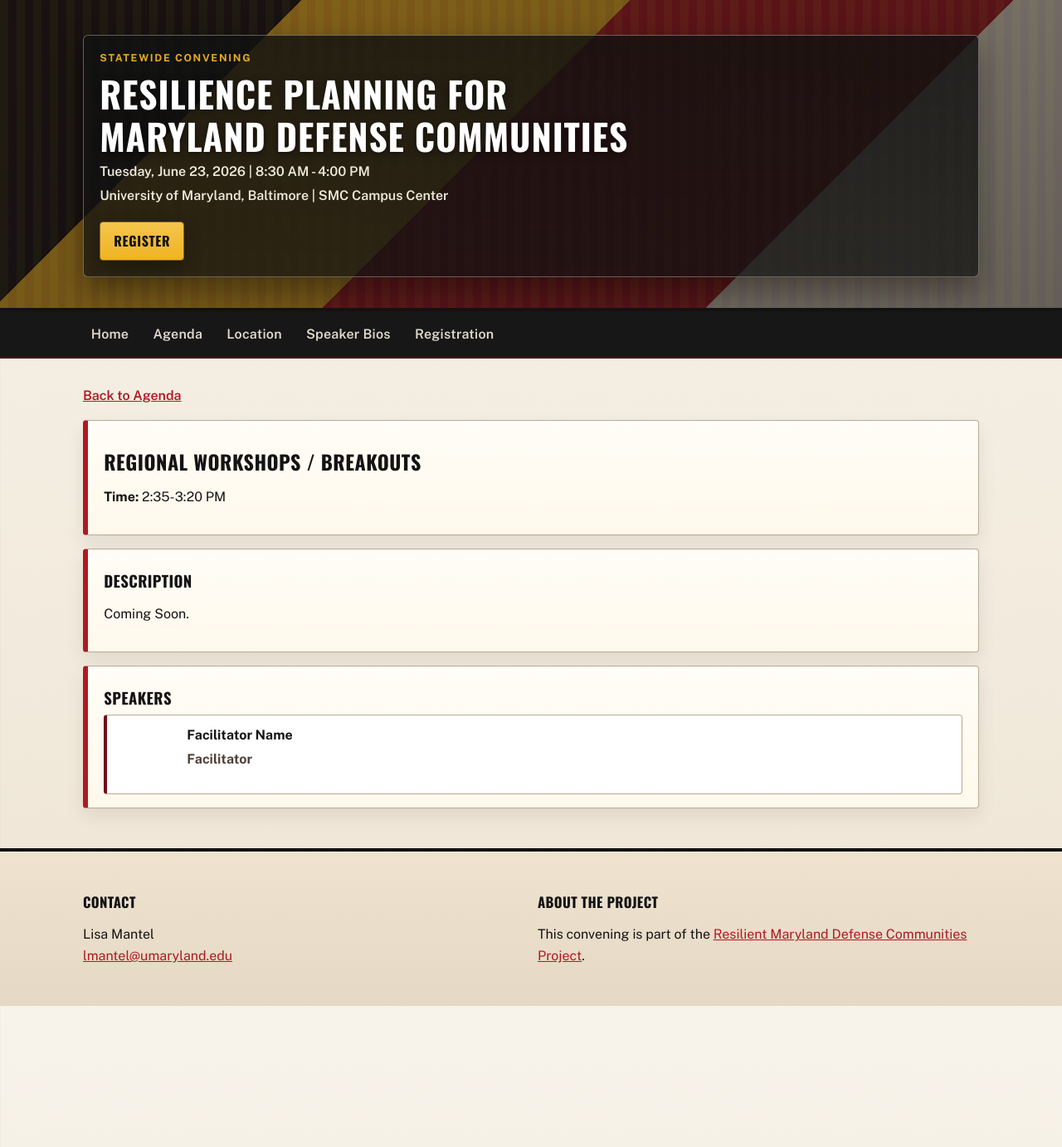
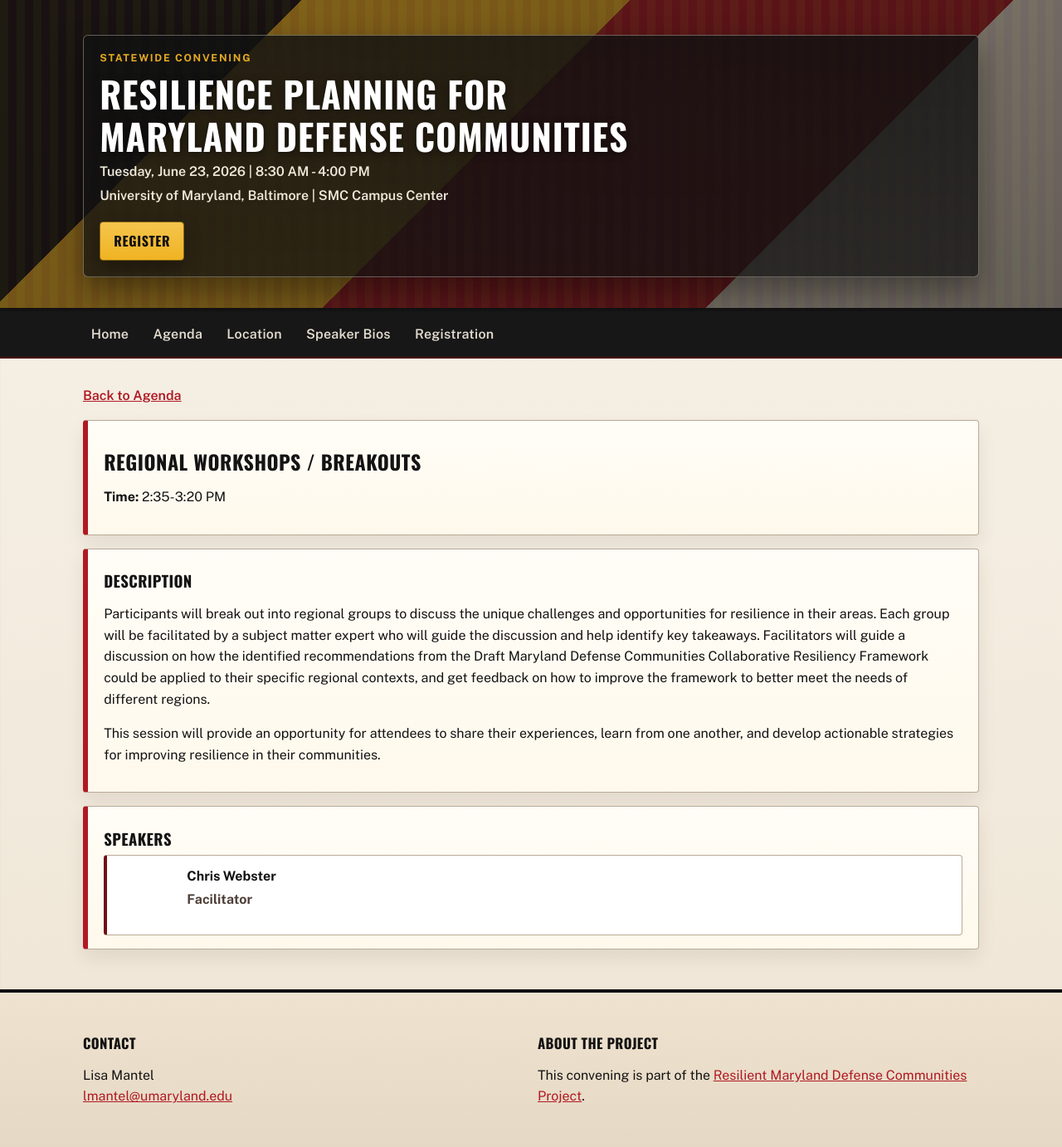
Before and after one commit to christophersw/convening_website, a Jekyll site: the page built from sessions/regional-workshops-breakouts.md, in a window 1280 px wide. Shown: the whole page at 83% size. Built offline with Jekyll 4.4.1, drawn with Linux system fonts in a browser that asks for light colours; before the commit the page ends 1212 px from its top, so only the background shows below that.

Commit message:
updates to session descriptions.

```diff
--- a/sessions/regional-workshops-breakouts.md
+++ b/sessions/regional-workshops-breakouts.md
@@ -5,8 +5,10 @@ permalink: /agenda/sessions/regional-workshops-breakouts/
 session_title: Regional Workshops / Breakouts
 session_time: 2:35-3:20 PM
 speakers:
-  - name: Facilitator Name
+  - name: Chris Webster
     role: Facilitator
 ---
 
-Coming Soon.
+Participants will break out into regional groups to discuss the unique challenges and opportunities for resilience in their areas. Each group will be facilitated by a subject matter expert who will guide the discussion and help identify key takeaways. Facilitators will guide a discussion on how the identified recommendations from the Draft Maryland Defense Communities Collaborative Resiliency Framework could be applied to their specific regional contexts, and get feedback on how to improve the framework to better meet the needs of different regions.
+
+This session will provide an opportunity for attendees to share their experiences, learn from one another, and develop actionable strategies for improving resilience in their communities.
```
Also changed, not shown: sessions/project-findings.md (+3 -1 lines).
